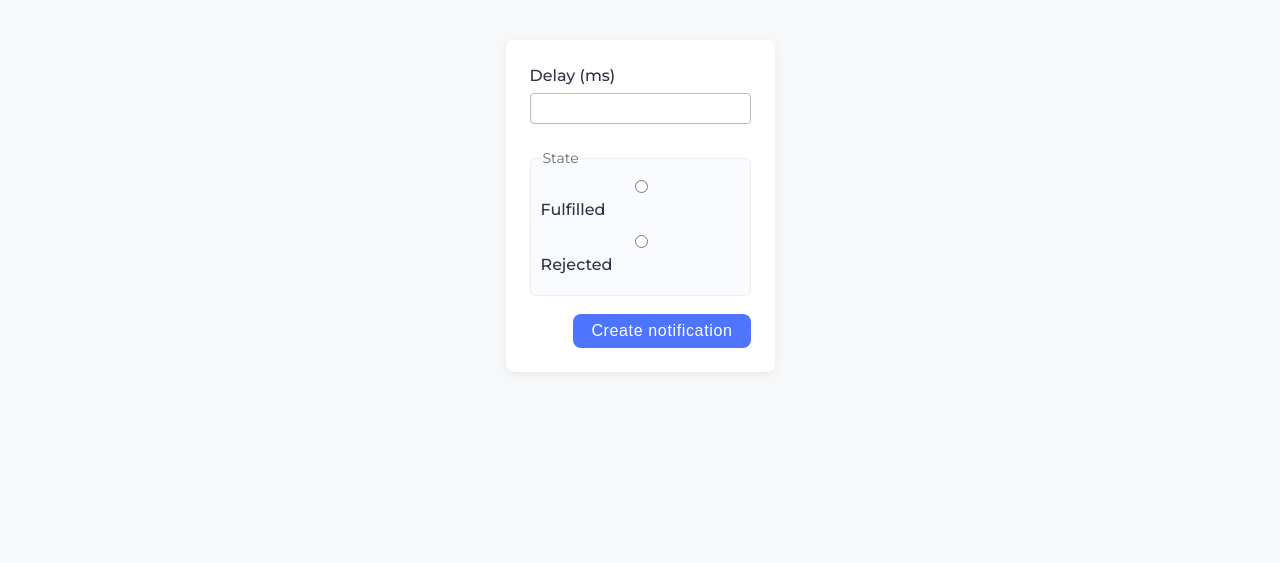
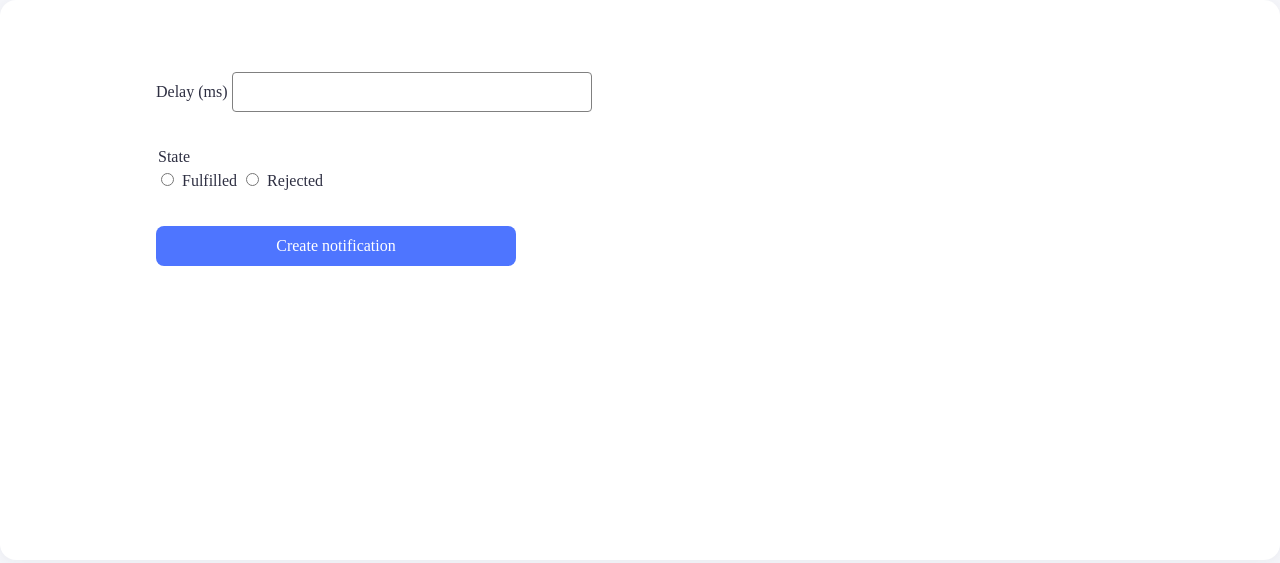
Before and after one commit to kreiza/goit-advancedjs-hw-02, a website built with Vite: page src/2-snackbar.html in a window 1280 px wide. Built offline with nearby package versions, Linux system fonts and the light colour scheme.

Commit message:
homework 2 update

```diff
--- a/src/2-snackbar.html
+++ b/src/2-snackbar.html
@@ -3,82 +3,19 @@
 <head>
   <meta charset="UTF-8" />
   <meta name="viewport" content="width=420, initial-scale=1.0"/>
-  <title>Promise Generator</title>
-  <link rel="stylesheet" href="https://fonts.googleapis.com/css?family=Montserrat:400,500,600&display=swap">
-  <link rel="stylesheet" href="./css/styles.css" />
-  <!-- iziToast styles -->
-  <link rel="stylesheet" href="https://cdn.jsdelivr.net/npm/izitoast/dist/css/iziToast.min.css">
-  <style>
-    body {
-      background: #f6f8fa;
-      font-family: 'Montserrat', sans-serif;
-      min-height: 100vh;
-    }
-    .form {
-      margin: 40px auto;
-      padding: 24px;
-      max-width: 340px;
-      background: #fff;
-      border-radius: 8px;
-      box-shadow: 0 2px 8px #0001;
-      display: flex;
-      flex-direction: column;
-      gap: 18px;
-    }
-    label {
-      font-size: 16px;
-      color: #2E2F42;
-      font-weight: 500;
-      margin-bottom: 6px;
-      display: flex;
-      flex-direction: column;
-      gap: 5px;
-    }
-    input[type="number"] {
-      border: 1px solid #bbb;
-      border-radius: 4px;
-      padding: 6px 10px;
-      font-size: 15px;
-    }
-    fieldset {
-      border-radius: 6px;
-      border: 1px solid #eee;
-      padding: 8px 10px 12px;
-      margin: 0;
-      display: flex;
-      flex-direction: column;
-      gap: 4px;
-      background: #fafbfe;
-    }
-    legend {
-      font-size: 14px;
-      font-weight: 400;
-      color: #636e72;
-    }
-    button[type="submit"] {
-      align-self: flex-end;
-      padding: 8px 18px;
-      border: none;
-      border-radius: 8px;
-      background: #4E75FF;
-      color: #fff;
-      font-size: 16px;
-      font-weight: 500;
-      letter-spacing: 0.04em;
-      cursor: pointer;
-      transition: background 0.2s;
-    }
-    button[type="submit"]:active {
-      background: #224bca;
-    }
-  </style>
+  <title>Promise Generator | GoIT JS HW 10</title>
+  <link rel="stylesheet" href="./css/styles.css">
+  <!-- Жодних CDN! -->
 </head>
 <body>
-<form class="form">
+<main>
+  <div class="promises-wrapper">
+    <form class="form" autocomplete="off">
       <label>
         Delay (ms)
-    <input type="number" name="delay" required />
+        <input type="number" name="delay" required min="0" />
       </label>
+
       <fieldset>
         <legend>State</legend>
         <label>
@@ -90,8 +27,11 @@
           Rejected
         </label>
       </fieldset>
+
       <button type="submit">Create notification</button>
     </form>
+  </div>
+</main>
 <script type="module" src="./js/2-snackbar.js"></script>
 </body>
 </html>
--- a/src/css/styles.css
+++ b/src/css/styles.css
@@ -1,18 +1,179 @@
-/**
-  |============================
-  | include css partials with
-  | default @import url()
-  |============================
-*/
-/* Common styles */
-@import url('./reset.css');
-@import url('./base.css');
-@import url('./container.css');
-@import url('./animations.css');
+body {
+  margin: 0;
+  font-family: 'Montserrat', Arial, sans-serif;
+  background: #f5f6fa;
+}
 
-/* Sections style */
-@import url('./header.css');
-@import url('./vite-promo.css');
-@import url('./badges.css');
-@import url('./back-link.css');
-@import url('./footer.css');
+/* === COUNTDOWN / TIMER === */
+.countdown-wrapper {
+  position: relative;
+  width: 1440px;
+  max-width: 100vw;
+  height: 496px;
+  margin: 0 auto;
+  background: #fff;
+  border-radius: 16px;
+  box-shadow: 0 2px 12px rgba(60,60,90,0.06);
+  padding: 32px 0;
+}
+
+.countdown-controls {
+  display: flex;
+  gap: 8px;
+  align-items: flex-start;
+  position: absolute;
+  left: 156px;
+  top: 36px;
+}
+
+#datetime-picker {
+  width: 272px;
+  height: 40px;
+  background: #f5f5f5;
+  border: 1px solid #808080;
+  border-radius: 4px;
+  font-family: 'Montserrat';
+  font-size: 16px;
+  padding: 8px 12px;
+  color: #2e2f42;
+}
+
+[data-start] {
+  width: 75px;
+  height: 40px;
+  background: #CFCFCF;
+  border-radius: 8px;
+  border: none;
+  font-family: 'Montserrat';
+  font-size: 16px;
+  font-weight: 500;
+  color: #989898;
+  cursor: pointer;
+  transition: background 0.2s;
+}
+[data-start]:enabled {
+  background: #4E75FF;
+  color: #fff;
+}
+
+.timer {
+  display: flex;
+  gap: 24px;
+  position: absolute;
+  left: 156px;
+  top: 108px;
+  width: 346px;
+  height: 72px;
+}
+
+.field {
+  display: flex;
+  flex-direction: column;
+  align-items: center;
+  width: 55px;
+  height: 72px;
+}
+.field[data-hours] { width: 61px; }
+.field[data-minutes] { width: 76px; }
+.field[data-seconds] { width: 82px; }
+
+.value {
+  font-size: 40px;
+  font-weight: 400;
+  color: #2E2F42;
+  line-height: 48px;
+  letter-spacing: 0.04em;
+  margin-bottom: 0;
+}
+
+.label {
+  font-size: 16px;
+  color: #2E2F42;
+  margin-top: 0;
+  font-weight: 400;
+}
+
+/* === PROMISES / SNACKBAR === */
+.promises-wrapper {
+  position: relative;
+  width: 1440px;
+  max-width: 100vw;
+  height: 496px;
+  margin: 0 auto;
+  background: #fff;
+  border-radius: 16px;
+  box-shadow: 0 2px 12px rgba(60,60,90,0.06);
+  padding: 32px 0;
+}
+
+.form {
+  display: flex;
+  flex-direction: column;
+  align-items: flex-start;
+  padding: 36px 0 0 156px;
+  gap: 16px;
+  position: relative;
+}
+
+.form label {
+  font-family: 'Montserrat';
+  font-size: 16px;
+  font-weight: 400;
+  color: #2E2F42;
+  margin-bottom: 8px;
+}
+
+.form input[type="number"] {
+  width: 360px;
+  height: 40px;
+  box-sizing: border-box;
+  border: 1px solid #808080;
+  border-radius: 4px;
+  font-family: 'Montserrat';
+  font-size: 16px;
+  padding: 8px 12px;
+  margin-top: 4px;
+  margin-bottom: 12px;
+}
+
+fieldset {
+  border: none;
+  padding: 0;
+  margin: 0 0 12px 0;
+}
+
+legend {
+  font-family: 'Montserrat';
+  font-size: 16px;
+  font-weight: 400;
+  color: #2E2F42;
+  margin-bottom: 4px;
+}
+
+.form label input[type="radio"] {
+  margin-right: 4px;
+}
+
+.form button[type="submit"] {
+  width: 360px;
+  height: 40px;
+  background: #4E75FF;
+  border-radius: 8px;
+  border: none;
+  font-family: 'Montserrat';
+  font-size: 16px;
+  font-weight: 500;
+  color: #fff;
+  cursor: pointer;
+  margin-top: 8px;
+  transition: background 0.2s;
+}
+
+.form button[type="submit"]:hover {
+  background: #2049d3;
+}
+
+/* iziToast positioning override */
+.iziToast {
+  font-family: 'Montserrat', Arial, sans-serif !important;
+}
```
Also changed, not shown: src/1-timer.html (+8 -72 lines). Lines whose indentation alone changed are shown as unchanged.
